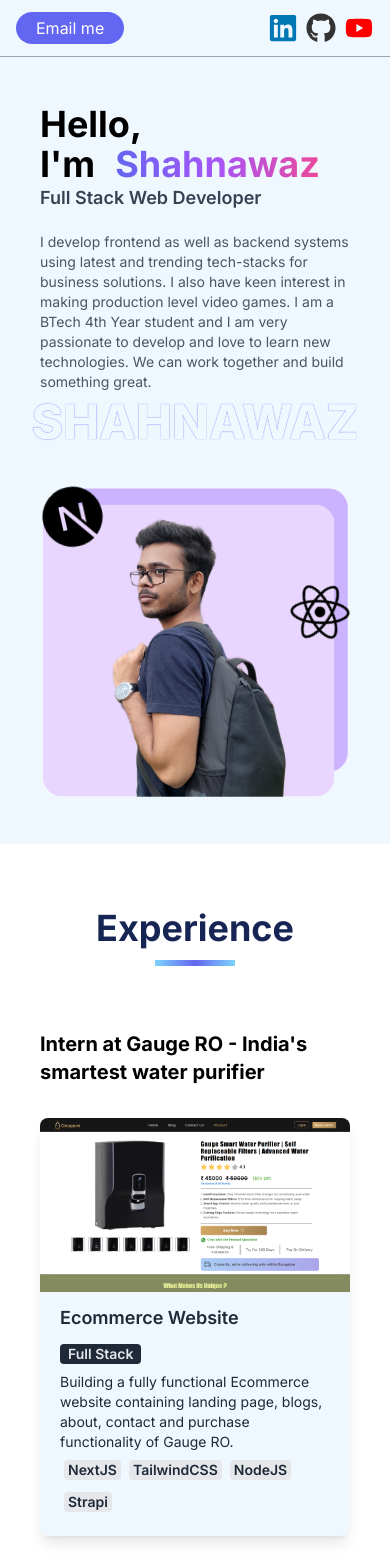
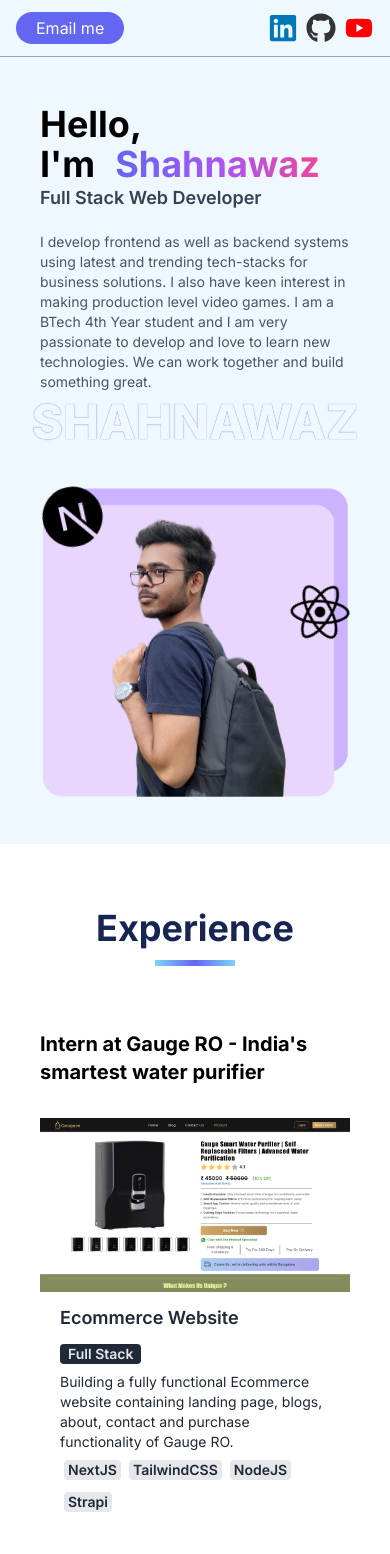
Before and after one commit to ShahnawazHussain28/portfolio, a Next.js app: page / in a window 390 px wide. Shown: the top 1554 px of the page. Built offline with nearby package versions, Linux system fonts and the light colour scheme.

Commit message:
added better scroll animations

```diff
--- a/app/components/Experience.jsx
+++ b/app/components/Experience.jsx
@@ -1,12 +1,12 @@
 "use client";
 import Image from "next/image";
-import React, { useEffect } from "react";
+import React from "react";
 import ecommerce from "@/public/screenshots/ecommerce-short.png";
 import consumerapp from "@/public/screenshots/consumerapp-short.png";
 import technicianapp from "@/public/screenshots/pegapp-short.png";
 import testingapp from "@/public/screenshots/testing-short.jpg";
 import Link from "next/link";
-// import observer from "../utils/intersectionObserver";
+import ScrollAnimation from "react-animate-on-scroll";
 
 const experienceData = [
   {
@@ -44,29 +44,33 @@ const experienceData = [
 ];
 
 export default function Experience() {
-  // useEffect(() => {
-  //   const observerElements = document.querySelectorAll(
-  //     ".translate-up,.fade-on-scroll,.translate-right-cascade",
-  //   );
-  //   observerElements.forEach((element) => {
-  //     observer.observe(element);
-  //   });
-  // }, []);
   return (
     <div className="px-10 w-full min-h-screen xl:px-20" id="experience">
+      <ScrollAnimation animateOnce animateIn="fadeInUp" duration={0.8}>
         <h1 className="mt-16 mb-3 text-4xl font-bold text-center md:text-6xl text-blue-950 translate-up">
           Experience
         </h1>
         <div className="mx-auto mb-16 bg-gradient-to-r via-indigo-500 from-sky-300 to-sky-300 h-[6px] w-[80px] translate-up"></div>
+      </ScrollAnimation>
       <div className="w-full">
-        <h3 className="text-xl font-bold text-left md:text-3xl">
+        <ScrollAnimation
+          animateOnce
+          animateIn="fadeIn"
+          className="text-xl font-bold text-left md:text-3xl"
+        >
           Intern at Gauge RO - India&apos;s smartest water purifier
-        </h3>
+        </ScrollAnimation>
         <div className="grid grid-cols-1 gap-5 my-8 w-full md:grid-cols-2 md:px-20 lg:grid-cols-4 lg:px-0">
           {experienceData.map((data, index) => (
+            <ScrollAnimation
+              key={index}
+              animateOnce
+              duration={0.5}
+              delay={index * 50}
+              animateIn="fadeInLeft"
+            >
               <Link
                 href={data.to ?? "/"}
-              key={index}
                 className="overflow-hidden rounded-lg shadow-lg transition cursor-pointer hover:shadow-2xl bg-[#eff8ff] translate-right-cascade"
               >
                 <Image
@@ -96,6 +100,7 @@ export default function Experience() {
                   ))}
                 </div>
               </Link>
+            </ScrollAnimation>
           ))}
         </div>
       </div>
--- a/app/components/Hello.jsx
+++ b/app/components/Hello.jsx
@@ -1,26 +1,22 @@
 "use client";
 import Image from "next/image";
-import React, { useEffect } from "react";
 import profileImage from "@/public/profilepic.png";
 import { SiNextdotjs } from "react-icons/si";
 import { FaReact } from "react-icons/fa6";
-// import observer from "../utils/intersectionObserver";
+import ScrollAnimation from "react-animate-on-scroll";
 
 export default function Hello() {
-  // useEffect(() => {
-  //   const observerElements = document.querySelectorAll(".translate-up");
-  //   observerElements.forEach((element) => {
-  //     console.log(element);
-  //     observer.observe(element);
-  //   });
-  // }, []);
   return (
     <div
       className="grid auto-rows-[minmax(100px,auto)] gap-10 w-full min-h-screen md:grid-cols-2"
       id="hello"
     >
       <div className="flex justify-center items-center pt-24 md:justify-end md:pt-0">
-        <div className="px-10 w-full sm:px-20 md:px-0 md:w-min translate-up">
+        <ScrollAnimation
+          animateOnce
+          animateIn="fadeInUp"
+          className="px-10 w-full sm:px-20 md:px-0 md:w-min"
+        >
           <h1 className="text-4xl font-bold lg:text-6xl xl:text-7xl">Hello,</h1>
           <h2 className="text-4xl font-bold lg:text-6xl xl:text-7xl">
             <span className="mr-5">I&apos;m</span>
@@ -38,14 +34,18 @@ export default function Hello() {
             Year student and I am very passionate to develop and love to learn
             new technologies. We can work together and build something great.
           </p>
-        </div>
+        </ScrollAnimation>
       </div>
       <div className="flex justify-center items-center">
-        <div className="relative m-10">
+        <ScrollAnimation
+          animateOnce
+          animateIn="fadeInRight"
+          className="relative m-10"
+        >
           <SiNextdotjs className="absolute top-0 left-0 text-6xl md:text-8xl animate-dangle" />
           <FaReact className="absolute right-0 bottom-1/2 text-6xl md:text-9xl animate-[spin_20s_linear_infinite]" />
           <Image src={profileImage} alt="profile" width={400} height={400} />
-        </div>
+        </ScrollAnimation>
       </div>
     </div>
   );
--- a/app/components/Navbar.jsx
+++ b/app/components/Navbar.jsx
@@ -2,13 +2,18 @@
 import Link from "next/link";
 import { usePathname } from "next/navigation";
 import React from "react";
+import ScrollAnimation from "react-animate-on-scroll";
 import { AiFillYoutube } from "react-icons/ai";
 import { FaGithub, FaLinkedin } from "react-icons/fa6";
 
 export default function Navbar() {
   const pathname = usePathname();
   return (
-    <div
+    <ScrollAnimation
+      animateOnce
+      animateIn="fadeInDown"
+      offset={0}
+      duration={0.3}
       className={`fixed top-0 left-0 py-3 md:px-8 px-4 w-screen bg-[#eff8ff] border-b border-gray-400 flex justify-between z-[500] ${pathname === "/" ? "sm:justify-evenly" : ""}`}
     >
       <Link
@@ -41,6 +46,6 @@ export default function Navbar() {
           <AiFillYoutube className="text-3xl text-[#FF0000]" />
         </Link>
       </div>
-    </div>
+    </ScrollAnimation>
   );
 }
--- a/app/components/Projects.jsx
+++ b/app/components/Projects.jsx
@@ -1,12 +1,11 @@
 "use client";
 import Image from "next/image";
-import React, { useEffect } from "react";
 import circuitsim from "@/public/screenshots/circuitsim-short.png";
 import unfairchat from "@/public/screenshots/unfairchat-short.png";
 import squidgame from "@/public/screenshots/squidgame-short.png";
 import whatsy from "@/public/screenshots/whatsy-1.jpeg";
 import Link from "next/link";
-// import observer from "../utils/intersectionObserver";
+import ScrollAnimation from "react-animate-on-scroll";
 
 const projectImages = [
   {
@@ -36,23 +35,15 @@ const projectImages = [
 ];
 
 export default function Projects() {
-  // useEffect(() => {
-  //   const observerElements = document.querySelectorAll(
-  //     ".translate-up,.fade-on-scroll,.translate-right-cascade",
-  //   );
-  //   observerElements.forEach((element) => {
-  //     observer.observe(element);
-  //   });
-  // }, []);
   return (
     <div className="relative w-full" id="projects">
-      <div className="translate-up">
+      <ScrollAnimation animateOnce animateIn="fadeInUp">
         <h1 className="mt-20 mb-3 text-4xl font-bold text-center md:mt-5 md:text-6xl text-blue-950">
           Personal Projects
         </h1>
         <div className="mx-auto mb-5 bg-gradient-to-r via-indigo-500 from-sky-300 to-sky-300 h-[6px] w-[80px]"></div>
         <p className="text-center">Check out the projects that I have done.</p>
-      </div>
+      </ScrollAnimation>
       <div
         className="absolute left-10 md:left-1/2 mt-6 h-[95%] -translate-x-1/2 w-[4px] z-50"
         style={{
--- a/app/components/Skills.jsx
+++ b/app/components/Skills.jsx
@@ -23,8 +23,7 @@ import javaIcon from "@/public/logos/java-icon.svg";
 import useEmblaCarousel from "embla-carousel-react";
 import AutoPlay from "embla-carousel-autoplay";
 import Link from "next/link";
-// import observer from "../utils/intersectionObserver";
-import { useEffect } from "react";
+import ScrollAnimation from "react-animate-on-scroll";
 
 const icons = [
   {
@@ -133,18 +132,10 @@ export default function Skills() {
   const [emblaRef, _emblaApi] = useEmblaCarousel({ loop: true }, [
     AutoPlay({ playOnInit: true, stopOnInteraction: true, delay: 2000 }),
   ]);
-  // useEffect(() => {
-  //   const observerElements = document.querySelectorAll(
-  //     ".translate-up,.fade-on-scroll,.translate-right-cascade",
-  //   );
-  //   observerElements.forEach((element) => {
-  //     observer.observe(element);
-  //   });
-  // }, []);
 
   return (
     <div className="px-5 pt-28 w-full md:px-20" id="skills">
-      <div className="translate-up">
+      <ScrollAnimation animateIn="fadeInUp" animateOnce>
         <h1 className="mt-5 mb-3 text-4xl font-bold text-center md:text-6xl text-blue-950">
           Skills
         </h1>
@@ -152,7 +143,7 @@ export default function Skills() {
         <p className="text-center">
           Here are some of the technologies I have worked with.
         </p>
-      </div>
+      </ScrollAnimation>
       <section className="py-10 mt-12 embla bg-[#eff8ff]">
         <div className="embla__viewport" ref={emblaRef}>
           <div className="embla__container">
--- a/app/globals.css
+++ b/app/globals.css
@@ -36,7 +36,10 @@
   0% {
     opacity: 0;
   }
-  50% {
+  30% {
+    opacity: 1;
+  }
+  70% {
     opacity: 1;
   }
   100% {
@@ -59,32 +62,3 @@
   padding: 20px 0px;
   flex: 0 0 auto;
 }
-
-/* .show { */
-/*   opacity: 1 !important; */
-/*   translate: 0 0 !important; */
-/*   transition: all 0.7s ease-out; */
-/* } */
-/* .fade-on-scroll { */
-/*   opacity: 0; */
-/* } */
-/* .translate-up { */
-/*   opacity: 0; */
-/*   translate: 0 70px; */
-/* } */
-/* .translate-right-cascade { */
-/*   translate: -70px 0; */
-/*   opacity: 0.2; */
-/* } */
-/* .translate-right-cascade:nth-child(2) { */
-/*   transition-delay: 0.2s; */
-/* } */
-/* .translate-right-cascade:nth-child(3) { */
-/*   transition-delay: 0.4s; */
-/* } */
-/* .translate-right-cascade:nth-child(4) { */
-/*   transition-delay: 0.6s; */
-/* } */
-/* .translate-right-cascade:nth-child(5) { */
-/*   transition-delay: 0.8s; */
-/* } */
--- a/app/layout.js
+++ b/app/layout.js
@@ -1,5 +1,6 @@
 import { Inter } from "next/font/google";
 import "./globals.css";
+import "animate.css/animate.compat.css";
 
 const inter = Inter({ subsets: ["latin"] });
 
--- a/app/projects/[name]/page.jsx
+++ b/app/projects/[name]/page.jsx
@@ -8,20 +8,11 @@ import { FaGithub } from "react-icons/fa";
 import { AiFillYoutube } from "react-icons/ai";
 import { projects } from "@/public/projects";
 import Navbar from "@/app/components/Navbar";
-// import observer from "@/app/utils/intersectionObserver";
-import { useEffect } from "react";
+import ScrollAnimation from "react-animate-on-scroll";
 
 export default function Project() {
   const params = useParams();
   const data = projects[params.name];
-  // useEffect(() => {
-  //   const observerElements = document.querySelectorAll(
-  //     ".translate-up,.fade-on-scroll,.translate-right-cascade",
-  //   );
-  //   observerElements.forEach((element) => {
-  //     observer.observe(element);
-  //   });
-  // }, []);
   return (
     <div className="w-full">
       <Navbar />
@@ -29,14 +20,14 @@ export default function Project() {
         <h2 className="mt-20 text-sm font-bold uppercase md:text-base text-sky-500">
           Project Showcase
         </h2>
-        <div className="translate-up">
+        <ScrollAnimation animateOnce animateIn="fadeIn">
           <h1 className="mt-5 font-serif text-3xl font-bold text-center md:text-6xl text-blue-950">
             {data.title}
           </h1>
           <p className="mx-5 mt-5 max-w-2xl text-sm leading-snug text-center md:text-base text-blue-950">
             {data.description}
           </p>
-        </div>
+        </ScrollAnimation>
         <div className="grid grid-flow-col gap-2 place-items-center mt-5 sm:gap-5">
           {["url", "github", "youtube"].map(
             (key) =>
--- a/package.json
+++ b/package.json
@@ -10,10 +10,12 @@
   },
   "dependencies": {
     "@react-spring/parallax": "^9.7.3",
+    "animate.css": "^4.1.1",
     "embla-carousel-autoplay": "^8.1.5",
     "embla-carousel-react": "^8.1.5",
     "next": "14.2.4",
     "react": "^18",
+    "react-animate-on-scroll": "^2.1.9",
     "react-dom": "^18",
     "react-icons": "^5.2.1"
   },
```
Also changed, not shown: app/components/LetsWork.jsx (+9 -14 lines), 1 other file (tests, documents, lock files or other folders). Lines whose indentation alone changed are shown as unchanged.
